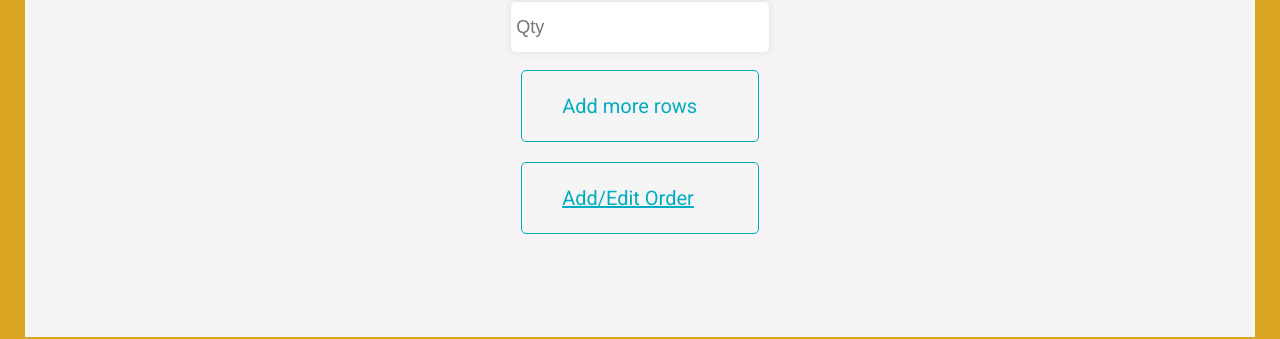
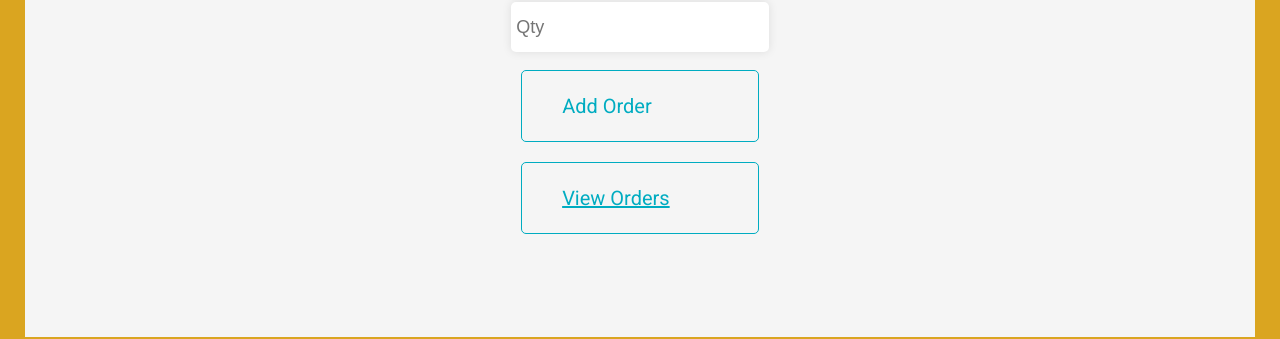
Before and after one commit to saqlain1020/exam2, an Angular app: page /orders in a window 1280 px wide. Shown: the part 438-777 px from the top of the page. Built offline with nearby package versions, Linux system fonts and the light colour scheme.

Commit message:
Namin change

```diff
--- a/src/app/Components/orders/orders.component.html
+++ b/src/app/Components/orders/orders.component.html
@@ -9,8 +9,8 @@
       <input type="text" placeholder="Item name" class="input" formControlName="Item"/>
       <input type="number" placeholder="Qty" class="input" formControlName="Qty" />
 
-      <a (click)='onSubmit()' class="btn">Add more rows</a>
+      <a (click)='onSubmit()' class="btn">Add Order</a>
 
-      <a  routerLink="/orders-details" class="btn">Add/Edit Order</a>
+      <a  routerLink="/orders-details" class="btn">View Orders</a>
     </form>
   </div>
```
